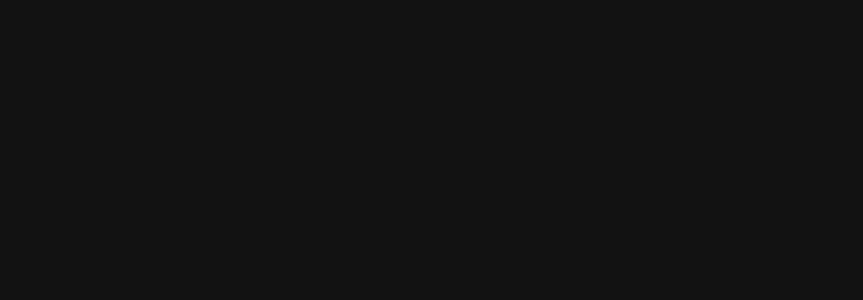
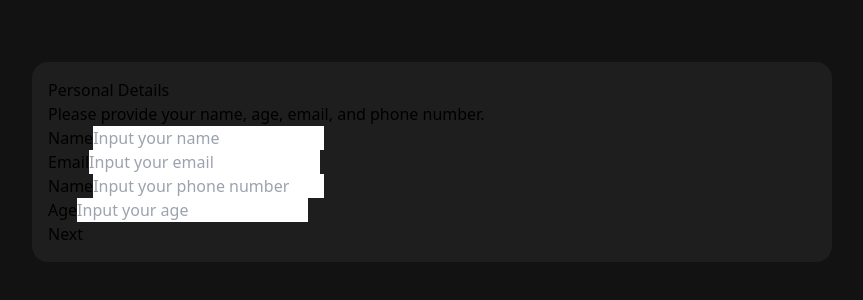
Before and after one commit to Utkarshrajmishra/Student-Detail, a React (Vite) app: page / in a window 1280 px wide. Shown: the part 238-538 px from the top of the page, without its empty margins (208-1071 px from the left). Built offline with nearby package versions, Linux system fonts and the light colour scheme.

Commit message:
Add: Personal Detail Form

```diff
--- /dev/null
+++ b/src/components/EditForm/EducationDetail.jsx
@@ -0,0 +1,7 @@
+const EducationalDetailFrom=()=>{
+    return(
+        <h1>Educational Detail</h1>
+    )
+}
+
+export default EducationalDetailForm;
--- /dev/null
+++ b/src/components/EditForm/PersonalDetail.jsx
@@ -0,0 +1,50 @@
+const PersonalDetailForm =() =>{
+    return (
+      <>
+        <section>
+          <div>
+            <h3>Personal Details</h3>
+            <p>Please provide your name, age, email, and phone number.</p>
+          </div>
+          <div>
+            <label htmlFor="name">Name</label>
+            <input
+              type="text"
+              name="name"
+              id="name"
+              placeholder="Input your name"
+            />
+          </div>
+          <div>
+            <label htmlFor="email">Email</label>
+            <input
+              type="email"
+              name="email"
+              id="email"
+              placeholder="Input your email"
+            />
+          </div>
+          <div>
+            <label htmlFor="phoneNumber">Name</label>
+            <input
+              type="tel"
+              name="phoneNumber"
+              id="phoneNumber"
+              placeholder="Input your phone number"
+            />
+          </div>
+          <div>
+            <label htmlFor="age">Age</label>
+            <input
+              type="number"
+              name="age"
+              id="age"
+              placeholder="Input your age"
+            />
+          </div>
+        </section>
+      </>
+    );
+}
+
+export default PersonalDetailForm
--- a/src/hooks/useMutlistepForm.js
+++ b/src/hooks/useMutlistepForm.js
@@ -2,45 +2,39 @@
 
 
 //Custom hook to handle form
-export const useMultistepForm=(steps)=>{
+export const useMultistepForm = (steps) => {
+  // State to keep track of the current step in the form
+  const [currentStepIndex, setCurrentStepIndex] = useState(0);
 
-    //state to keep track of the current step in the form
-    const [currentStepIndex, setCurrentStepIndex]=useState(0);
+  // Function to move forward
+  const next = () => {
+    setCurrentStepIndex((i) => {
+      // Ensure we stay within the length
+      if (i >= steps.length - 1) return i;
+      return i + 1;
+    });
+  };
 
+  // Function to move backward
+  const back = () => {
+    setCurrentStepIndex((i) => {
+      // Ensure we stay within the length
+      if (i <= 0) return i;
+      return i - 1;
+    });
+  };
 
+  // Function to go to a certain page based on
+  // @param: index of the required page
+  const goto = (i) => setCurrentStepIndex(i);
 
-    //function to move forward
-     const next=()=>{
-
-        setCurrentStepIndex(i=> {
-            //ensure the we stay in the length
-            if(i>=steps.length-1) return i;
-            return i+1;
-        })
-     }
-
-     //function to go to backward
-     const back=()=>{
-
-        setCurrentStepIndex(i=>{
-            //ensure that we stay in the length
-            if(i<=0) return i;
-            return i-1;
-        })
-     }
-
-     /*function to goto certain page based on
-     @param: index of the required page
-     */
-     const goto=(i)=> setCurrentStepIndex(i)
-
-
-    return{
-        currentStepIndex,
-        step:steps[currentStepIndex],
-        next,
-        back,
-        goto,
-
-    }
+  return {
+    currentStepIndex,
+    step: steps[currentStepIndex],
+    next,
+    back,
+    goto,
+    isFirstStep: currentStepIndex === 0,
+    isLastStep: currentStepIndex === steps.length - 1,
+  }
 }
--- a/src/pages/EditDetail.jsx
+++ b/src/pages/EditDetail.jsx
@@ -1,12 +1,24 @@
+import Sidebackground from '../assets/images/bg-sidebar-desktop.svg';
+import PersonalDetailForm from '../components/EditForm/PersonalDetail';
+import { useMultistepForm } from '../hooks/useMutlistepForm';
 
-const EditDetail =()=>{
-    return(
-        <>
-        <section className="w-full h-[100vh] bg-smoky_black">
+const EditDetail = () => {
+  const { currentStepIndex, step, back, next, isFirstStep, isLastStep } =
+    useMultistepForm([<PersonalDetailForm/>, <div>2</div>, <div>3</div>, <div>4</div>]);
 
-        </section>
-        </>
-    )
-}
+  return (
+    <>
+      <section className="w-full h-[100vh] bg-smoky_black flex items-center justify-center">
+        <div className="w-[800px] h-fit bg-eerie_black_2 p-4 rounded-2xl">
+          <div>
+            {step}
+            {!isFirstStep && <button onClick={back}>Back</button>}
+             <button onClick={next}>{isLastStep?'Cofirm':'Next'}</button>
+          </div>
+        </div>
+      </section>
+    </>
+  );
+};
 
 export default EditDetail;
```
Also changed, not shown: src/assets/images/bg-sidebar-desktop.svg (added), src/assets/images/bg-sidebar-mobile.svg (added), src/components/EditForm/EditForm/AddressDetail.jsx (added).
